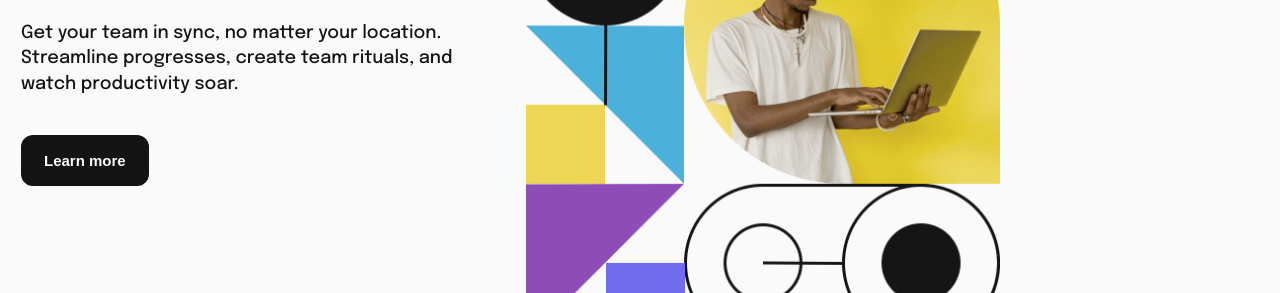
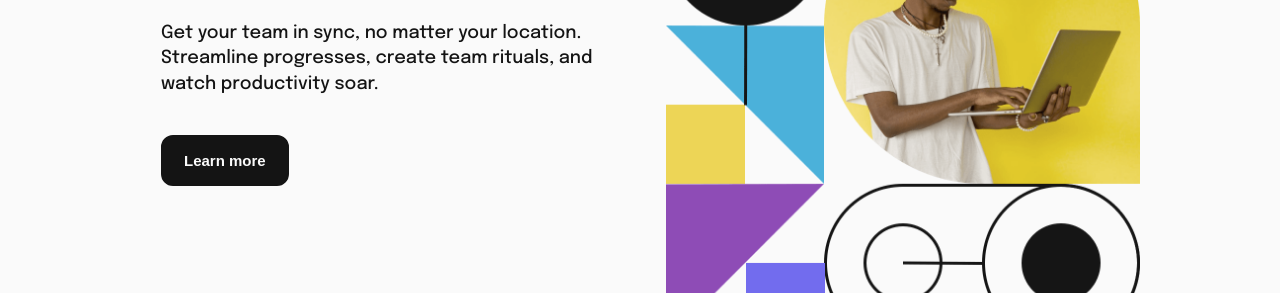
Before and after one commit to Annalyza106/intro-section-with-dropdown-navigation-main, a plain HTML site: page index.html in a window 1280 px wide. Shown: the part 408-701 px from the top of the page. Drawn offline with Linux system fonts and the light colour scheme.

Commit message:
Update positioning

```diff
--- a/style.css
+++ b/style.css
@@ -143,17 +143,13 @@ a:hover {
     border: 2px solid var(--clr-black);
 }
 
-main {
-    display: grid;
-    place-content: center;
-}
-
 .hero {
     display: grid;
     grid-template-columns: 1fr 1fr;
     place-content: center;
     width: min(1000px, 100%);
     gap: max(4vw, 3rem);
+    margin: auto;
 }
 
 .hero-content {
```
